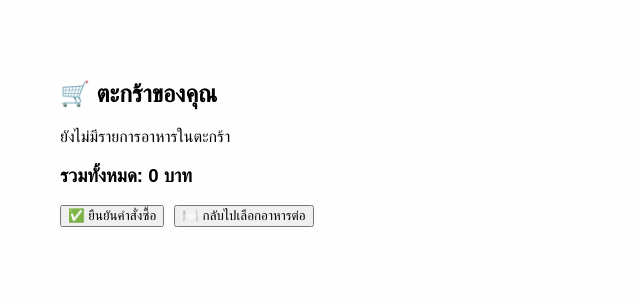
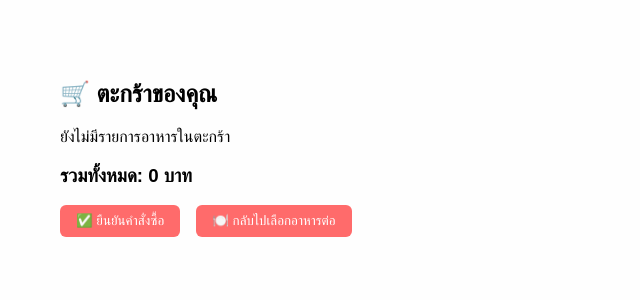
Before and after one commit to Setsukun1997/Food-order-sim, a React (Vite) app in the folder frontend/: page /cart in a window 1280 px wide. Shown: the top 300 px of the page, without its empty margins (0-640 px from the left). Built offline with nearby package versions, Linux system fonts and the light colour scheme.

Commit message:
Update Cart.jsx

```diff
--- a/frontend/src/components/Cart.jsx
+++ b/frontend/src/components/Cart.jsx
@@ -69,18 +69,18 @@ cart.map((item, index) => (
       />
     )}
     <p>{item.name} - {item.price} บาท</p>
-    <button onClick={() => handleQuantityChange(index, -1)}>-</button>
-    <span style={{ margin: "0 10px" }}>{item.quantity}</span>
-    <button onClick={() => handleQuantityChange(index, 1)}>+</button>
-    <button onClick={() => handleRemoveItem(index)} style={{ marginLeft: "10px", color: "red" }}>ลบ</button>
+   <button className="cart-button" onClick={() => handleQuantityChange(index, -1)}>-</button>
+<span style={{ margin: "0 10px" }}>{item.quantity}</span>
+<button className="cart-button" onClick={() => handleQuantityChange(index, 1)}>+</button>
+<button className="cart-button red" onClick={() => handleRemoveItem(index)}>ลบ</button>
   </div>
 ))
       ) : (
         <p>ยังไม่มีรายการอาหารในตะกร้า</p>
       )}
       <h3>รวมทั้งหมด: {calculateTotal()} บาท</h3>
-      <button onClick={handleConfirmOrder} style={{ marginRight: "10px" }}>✅ ยืนยันคำสั่งซื้อ</button>
-      <button onClick={() => navigate("/")}>🍽️ กลับไปเลือกอาหารต่อ</button>
+     <button className="cart-button" onClick={handleConfirmOrder}>✅ ยืนยันคำสั่งซื้อ</button>
+<button className="cart-button" onClick={() => navigate("/")}>🍽️ กลับไปเลือกอาหารต่อ</button>
     </div>
   );
 }
```
